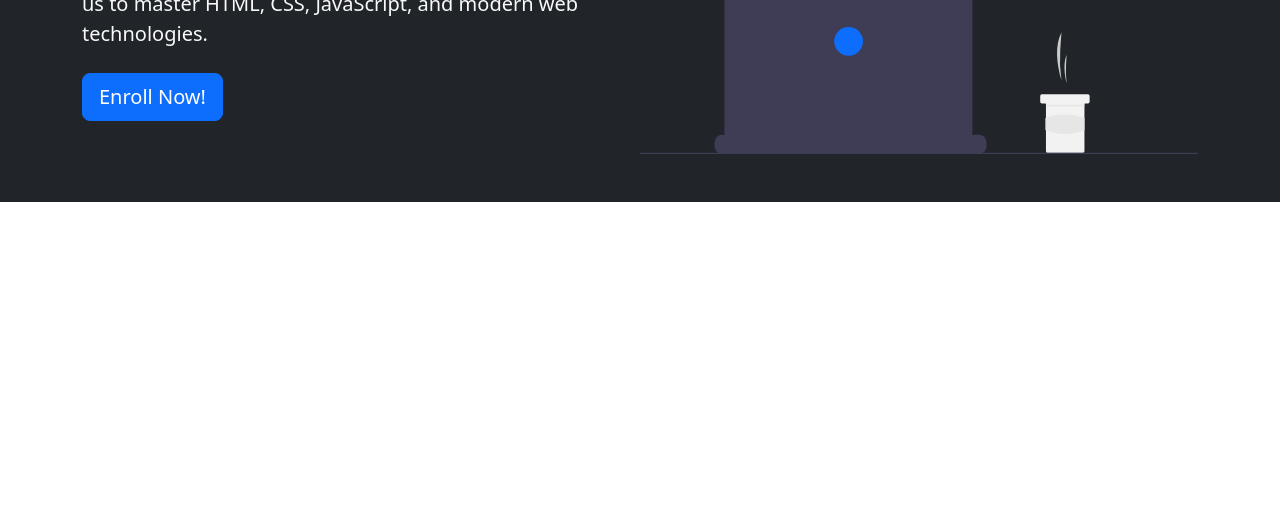
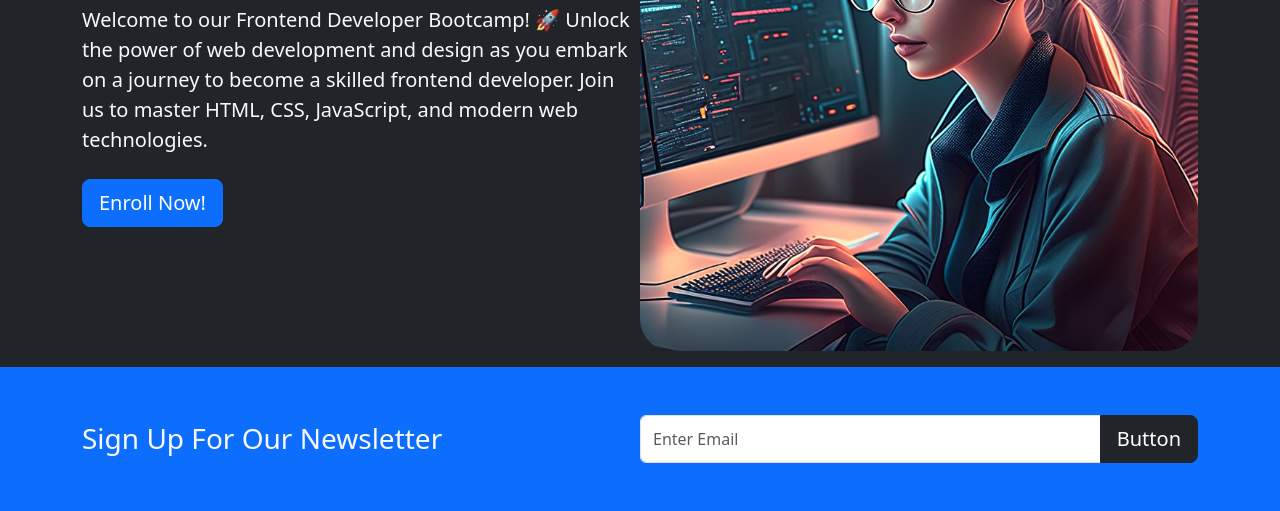
Before and after one commit to johndranreb/bootstrap-developer_bootcamp, a plain HTML site: page bootstrap-developer-bootcamp/index.html in a window 1280 px wide. Shown: the part 327-838 px from the top of the page. Before the commit the page ends 800 px from the top, so only its background shows below. Drawn offline with nearby package versions, Linux system fonts and the light colour scheme.

Commit message:
added newsletter section

```diff
--- a/bootstrap-developer-bootcamp/index.html
+++ b/bootstrap-developer-bootcamp/index.html
@@ -35,7 +35,7 @@
   </nav>
 
   <!-- Showcase -->
-  <section class="bg-dark text-light p-5 text-center text-sm-start">
+  <section class="bg-dark text-light p-5 p-lg-0 pt-lg-5 text-center text-sm-start">
     <div class="container">
       <div class="d-sm-flex align-items-center justify-content-between">
         <div>
@@ -45,10 +45,24 @@
           </p>
           <button class="btn btn-primary btn-lg">Enroll Now!</button>
         </div>
-        <img src="img/showcase.svg" class="img-fluid w-50 d-none d-sm-block" alt="">
+        <img src="img/hero-image1.png" class="img-fluid w-50 d-none d-sm-block rounded-5 mb-3" alt="">
       </div>
     </div>
+  </section>
 
+  <!-- Newsletter -->
+  <section class="bg-primary text-light p-5">
+    <div class="container">
+      <div class="d-md-flex justify-content-between align-items-center">
+        <h3 class="mb-3 mb-md-0">Sign Up For Our Newsletter</h3>
+
+        <div class="input-group news-input">
+          <input type="text" class="form-control" placeholder="Enter Email" aria-label="Recipient's username" aria-describedby="button-addon2">
+          <button class="btn btn-dark btn-lg" type="button">Button</button>
+        </div>
+
+      </div>
+    </div>
   </section>
 
   <script src="https://cdn.jsdelivr.net/npm/bootstrap@5.3.2/dist/js/bootstrap.bundle.min.js" integrity="sha384-C6RzsynM9kWDrMNeT87bh95OGNyZPhcTNXj1NW7RuBCsyN/o0jlpcV8Qyq46cDfL" crossorigin="anonymous"></script>
--- a/bootstrap-developer-bootcamp/styles.css
+++ b/bootstrap-developer-bootcamp/styles.css
@@ -0,0 +1,5 @@
+@media(min-width: 768px){
+  .news-input{
+    width: 50%;
+  }
+}
```
Also changed, not shown: bootstrap-developer-bootcamp/img/hero-image1.png (added).
